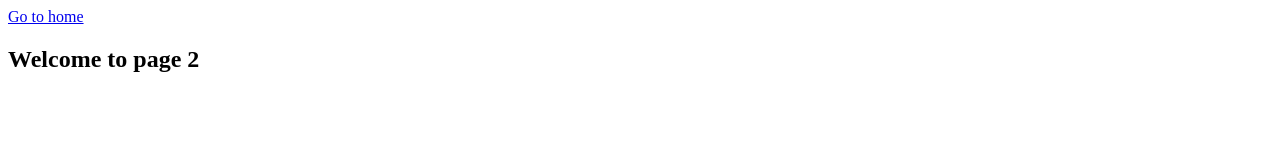
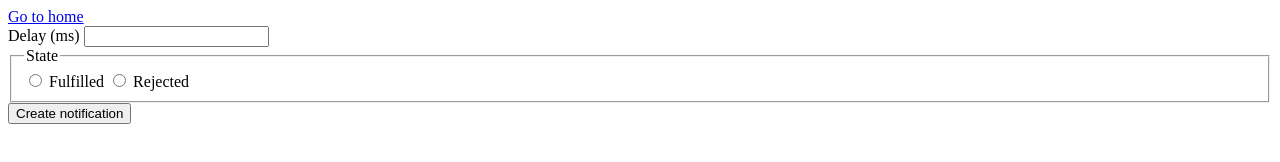
Before and after one commit to ArtemGoiT/goit-js-hw-10, a plain HTML site: page 2-snackbar.html in a window 1280 px wide. Drawn offline with Linux system fonts and the light colour scheme.

Commit message:
Deploying to gh-pages from @ ArtemGoiT/goit-js-hw-10@4d46253c39eef782cf147260b44cef3717f7753d 🚀

```diff
--- a/2-snackbar.html
+++ b/2-snackbar.html
@@ -9,7 +9,26 @@
   <body>
     <section>
       <a href="./index.html">Go to home</a>
-      <h1>Welcome to page 2</h1>
+      <form class="form">
+        <label>
+          Delay (ms)
+          <input type="number" name="delay" required />
+        </label>
+
+        <fieldset>
+          <legend>State</legend>
+          <label>
+            <input type="radio" name="state" value="fulfilled" required />
+            Fulfilled
+          </label>
+          <label>
+            <input type="radio" name="state" value="rejected" required />
+            Rejected
+          </label>
+        </fieldset>
+
+        <button type="submit">Create notification</button>
+      </form>
     </section>
   </body>
 </html>
```
